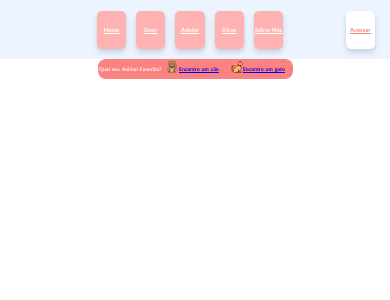
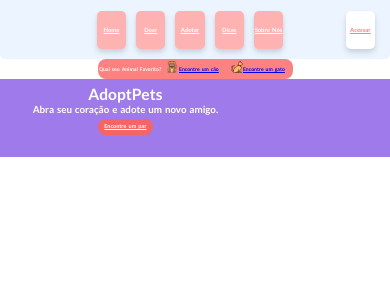
Before and after one commit to AdotPet/AdotpetsNuxt, a Nuxt app: page / in a window 390 px wide. Shown: the top 300 px of the page. Built offline with nearby package versions, Linux system fonts and the light colour scheme.

Commit message:
feat(header.vue component): created Header Comoponent
created header.vue and findAnimalBar.vue components /
added max-width value for widescreen monitors in index.vue /
changed Navbar.vue responsiveness

```diff
--- /dev/null
+++ b/components/Header.vue
@@ -0,0 +1,77 @@
+<template>
+  <div class="header-container">
+    <div class="text-container">
+      <h1>AdoptPets</h1>
+      <h2>Abra seu coração e adote um novo amigo.</h2>
+      <router-link to="/" class="match-btn">Encontre um par</router-link>
+    </div>
+    <div class="image-container"></div>
+  </div>
+</template>
+
+<script>
+export default {};
+</script>
+
+<style>
+.header-container {
+  width: 100%;
+  height: 20vw;
+  background-color: #9f7aea;
+
+  display: grid;
+  grid-template-columns: 1.8fr 1fr;
+
+  position: relative;
+}
+
+.text-container {
+  width: 100%;
+  height: 100%;
+
+  margin-top: -2vw;
+
+  display: flex;
+  flex-wrap: nowrap;
+  flex-direction: column;
+  justify-content: center;
+  align-items: center;
+}
+
+.text-container > h1,
+.text-container > h2 {
+  font-family: var(--button-font);
+  font-weight: bold;
+  color: #fff;
+
+  text-align: center;
+}
+
+.text-container > h1 {
+  font-size: 4vw;
+}
+
+.text-container > h2 {
+  font-size: 2.5vw;
+}
+
+.text-container > .match-btn {
+  font-family: var(--button-font);
+  font-weight: bold;
+  font-size: 1.4vw;
+  color: #fff;
+  background-color: var(--color-pink-darker);
+  border-radius: 10px;
+  text-align: center;
+  line-height: 4vw;
+
+  width: 14vw;
+  height: 4vw;
+
+  margin-top: 1vw;
+}
+
+.image-container {
+  align-items: center;
+}
+</style>
--- a/components/Navbar.vue
+++ b/components/Navbar.vue
@@ -1,6 +1,5 @@
 <template>
   <div class="navbar-container">
-    <!-- <img :src="Logo" alt="AdotPets Logo" class="logo-icon"/> -->
     <div class="buttons">
       <NavbarButton text="Home" />
       <NavbarButton text="Doar" />
@@ -14,11 +13,9 @@
 
 <script>
 import NavbarButton from "~/objects/NavbarButton.vue";
-// import Logo from '~/assets/imgs/header/logo.svg';
 
 export default {
   components: {
-    // Logo,
     NavbarButton
   }
 };
@@ -26,9 +23,10 @@ export default {
 
 <style scoped>
 .navbar-container {
-  width: 100vw;
+  width: 100%;
   height: 7vh;
   background-color: #ebf4ff;
+  border-radius: 0  0 5px 5px;
   position: relative;
 
   display: flex;
--- a/pages/index.vue
+++ b/pages/index.vue
@@ -2,17 +2,20 @@
   <div class="container">
       <Navbar />
       <FindAnimalBar />
+      <Header />
   </div>
 </template>
 
 <script>
 import Navbar from '~/components/Navbar.vue';
-import FindAnimalBar from '~/objects/FindAnimalBar.vue';
+import Header from '~/components/Header.vue';
+import FindAnimalBar from '~/components/FindAnimalBar.vue';
 
 export default {
   components: {
     Navbar,
-    FindAnimalBar
+    FindAnimalBar,
+    Header
   }
 }
 </script>
@@ -28,11 +31,9 @@ export default {
 
   --button-font: 'Lato', sans-serif;
 }
+
+.container {
+  max-width: 1980px;
+  margin: auto;
+}
 </style>
-
-<style>
-  .container {
-    max-width: 100vw;
-  }
-
-</style>
```
Also changed, not shown: components/FindAnimalBar.vue (renamed from objects/FindAnimalBar.vue).
